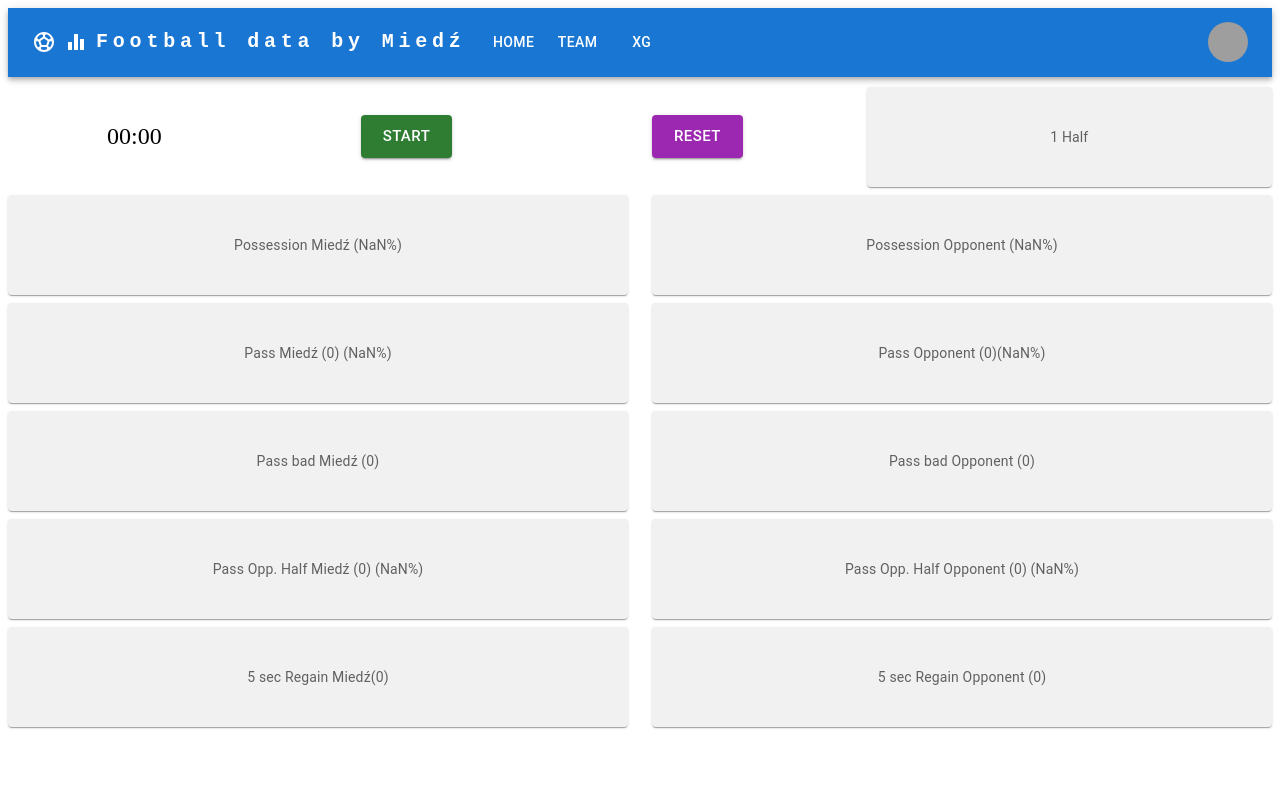
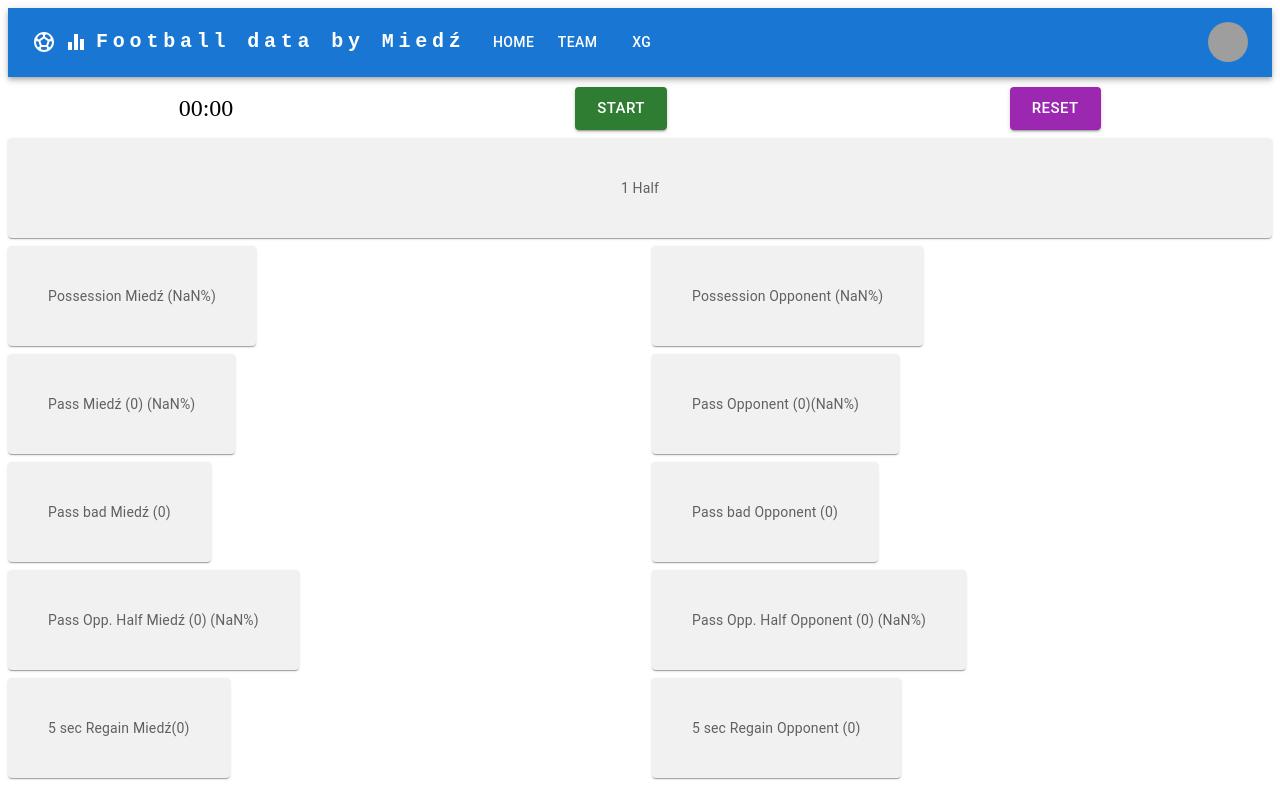
Before and after one commit to mocano6/football_data, a React (Create React App) app: page / in a window 1280 px wide. Built offline with nearby package versions, Linux system fonts and the light colour scheme; grey boxes are pictures that could not be loaded.

Commit message:
style changes

```diff
--- a/package.json
+++ b/package.json
@@ -1,4 +1,5 @@
 {
+  "homepage": "https://moicano6.github.io/football_data",
   "name": "football_data",
   "version": "0.1.0",
   "private": true,
@@ -28,6 +29,8 @@
     "web-vitals": "^2.1.4"
   },
   "scripts": {
+    "predeploy": "npm run build",
+    "deploy": "gh-pages -d build",
     "start": "react-scripts start",
     "build": "react-scripts build",
     "test": "react-scripts test",
@@ -53,6 +56,7 @@
   },
   "devDependencies": {
     "@types/react-router-dom": "^5.3.3",
+    "gh-pages": "^6.1.0",
     "react-router-dom": "^6.4.3"
   }
 }
--- a/src/pages/Home/Home.tsx
+++ b/src/pages/Home/Home.tsx
@@ -54,51 +54,51 @@ export const Home = () => {
   return (
     <Box sx={{ width: '100%', marginTop: '10px', mouse: 'pointer' }}>
       <Grid container rowSpacing={1} columnSpacing={{ xs: 1, sm: 2, md: 3 }}>
-        <Grid sx={{display: 'flex', alignItems: 'center', justifyContent: 'center'}} item xs={8}>
+        <Grid sx={{display: 'flex', alignItems: 'center', justifyContent: 'center'}} item xs={12}>
         <Timer half={half} getTime={(newTime: any) => getTime(newTime)} getReset={(isReset: any) => getReset(isReset)}/>
         </Grid>
-        <Grid item xs={4}>
-          <Item onClick={() => setHalf((prevHalf) => (prevHalf === 1 ? 2 : 1))}>
+        <Grid item xs={12}>
+          <Item  onClick={() => setHalf((prevHalf) => (prevHalf === 1 ? 2 : 1))}>
             {half} Half
           </Item>
         </Grid>
-        <Grid item xs={6}>
+        <Grid sx={{display: 'flex'}} item xs={6}>
           <Item onClick={()=>setHalf1((prevHalf1) => ({ ...prevHalf1, possessionTeam: prevHalf1.possessionTeam = 1}))}>
             Possession Miedź ({changeToPercentage(Number(half1.possession1/(half1.possession1 + half1.possession2)))}%)
           </Item>
         </Grid>
-        <Grid item xs={6}>
+        <Grid sx={{display: 'flex'}} item xs={6}>
           <Item onClick={()=>setHalf1((prevHalf1) => ({ ...prevHalf1, possessionTeam: prevHalf1.possessionTeam = 2}))}>
             Possession Opponent ({changeToPercentage(Number(half1.possession2/(half1.possession1 + half1.possession2)))}%)
           </Item>
         </Grid>
-        <Grid item xs={6}>
+        <Grid sx={{display: 'flex'}} item xs={6}>
           <Item onClick={()=>setHalf1((prevHalf1) => ({ ...prevHalf1, pass1: prevHalf1.pass1 + 1 }))}>
             Pass Miedź ({half1.pass1}) ({changeToPercentage(Number(half1.pass1/(half1.pass1 + half1.badPass1)))}%)</Item>
         </Grid>
-        <Grid item xs={6}>
+        <Grid sx={{display: 'flex'}} item xs={6}>
           <Item onClick={()=>setHalf1((prevHalf1) => ({ ...prevHalf1, pass2: prevHalf1.pass2 + 1 }))}>
             Pass Opponent ({half1.pass2})({changeToPercentage(Number(half1.pass2/(half1.pass2 + half1.badPass2)))}%)</Item>
 
         </Grid>
-        <Grid item xs={6}>
+        <Grid sx={{display: 'flex'}} item xs={6}>
           <Item onClick={()=>setHalf1((prevHalf1) => ({ ...prevHalf1, badPass1: prevHalf1.badPass1 + 1 }))}>
             Pass bad Miedź ({half1.badPass1})</Item>
         </Grid>
-        <Grid item xs={6}>
+        <Grid sx={{display: 'flex'}} item xs={6}>
           <Item onClick={()=>setHalf1((prevHalf1) => ({ ...prevHalf1, badPass2: prevHalf1.badPass2 + 1 }))}>
             Pass bad Opponent ({half1.badPass2})</Item>
         </Grid>
-        <Grid item xs={6}>
+        <Grid sx={{display: 'flex'}} item xs={6}>
           <Item onClick={()=>setHalf1((prevHalf1) => ({ ...prevHalf1, Tilt1: prevHalf1.Tilt1 + 1 }))}>Pass Opp. Half Miedź ({half1.Tilt1}) ({changeToPercentage(Number(half1.Tilt1/(half1.Tilt1 + half1.Tilt2)))}%)</Item>
         </Grid>
-        <Grid item xs={6}>
+        <Grid sx={{display: 'flex'}} item xs={6}>
           <Item onClick={()=>setHalf1((prevHalf1) => ({ ...prevHalf1, Tilt2: prevHalf1.Tilt2 + 1 }))}>Pass Opp. Half Opponent ({half1.Tilt2}) ({changeToPercentage(Number(half1.Tilt2/(half1.Tilt1 + half1.Tilt2)))}%)</Item>
         </Grid>
-        <Grid item xs={6}>
+        <Grid sx={{display: 'flex'}} item xs={6}>
           <Item onClick={()=>setHalf1((prevHalf1) => ({ ...prevHalf1, Rec1: prevHalf1.Rec1 + 1 }))}>5 sec Regain Miedź({half1.Rec1})</Item>
         </Grid>
-        <Grid item xs={6}>
+        <Grid sx={{display: 'flex'}} item xs={6}>
           <Item onClick={()=>setHalf1((prevHalf1) => ({ ...prevHalf1, Rec2: prevHalf1.Rec2 + 1 }))}>
             5 sec Regain Opponent ({half1.Rec2})</Item>
         </Grid>
```
Also changed, not shown: 1 other file (tests, documents, lock files or other folders).
